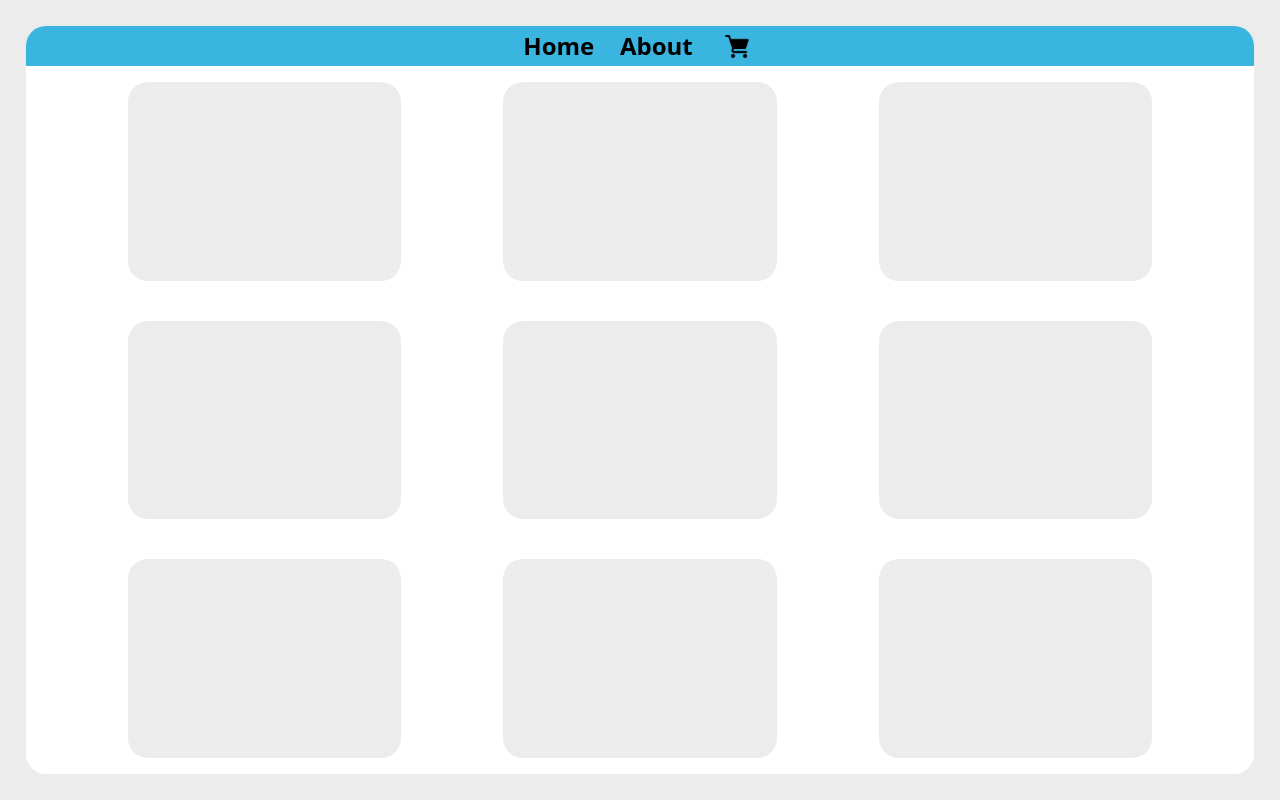
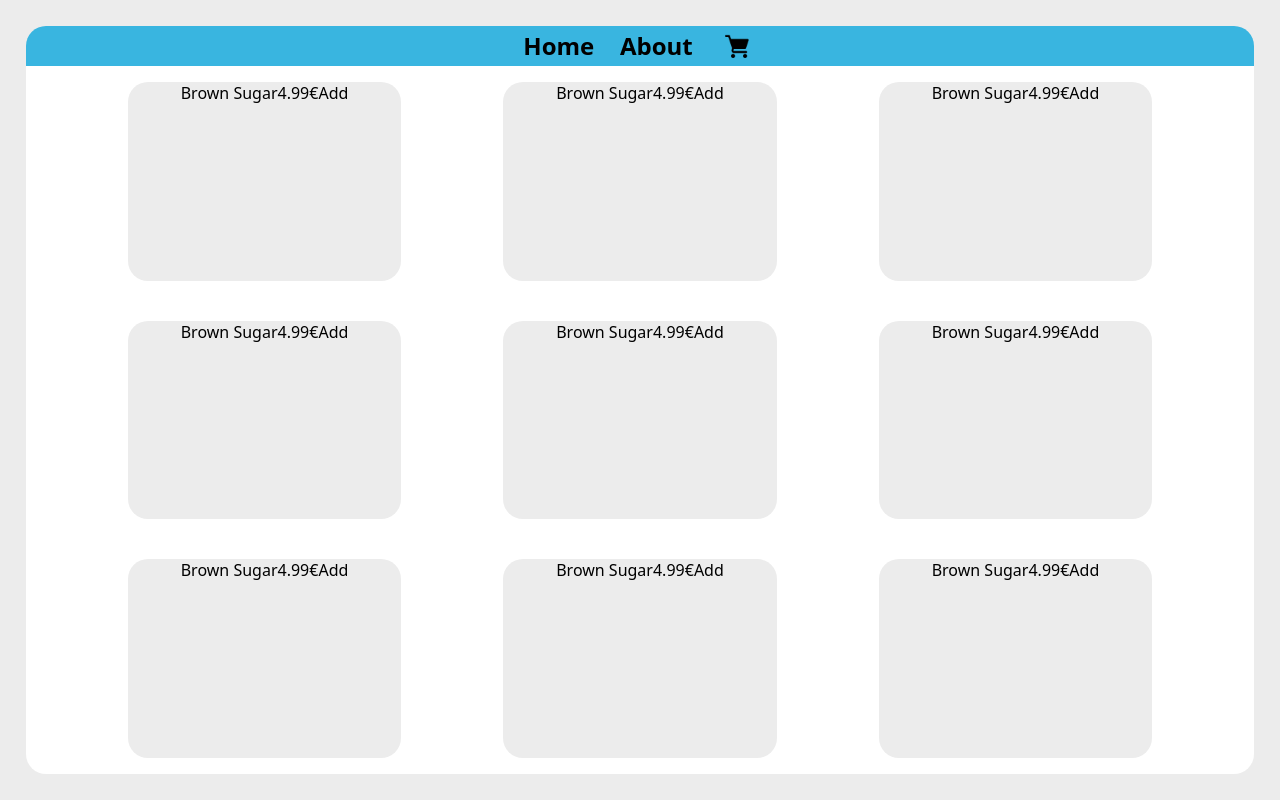
Before and after one commit to macpage/bubble_tea_store, a React (Vite) app in the folder bubble_tea_store/: page / in a window 1280 px wide. Built offline with nearby package versions, Linux system fonts and the light colour scheme.

Commit message:
Edit Product.tsx

```diff
--- a/bubble_tea_store/src/components/Product.tsx
+++ b/bubble_tea_store/src/components/Product.tsx
@@ -1,5 +1,12 @@
 function Product(props) {
-  return <div className="product"></div>;
+  return (
+    <div className="product">
+      {props.img}
+      {props.title}
+      {props.price}
+      {props.button}
+    </div>
+  );
 }
 
 export default Product;
```
